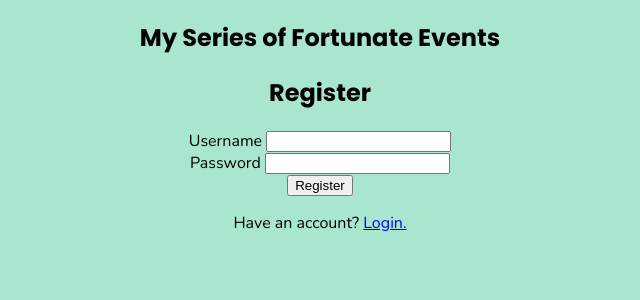
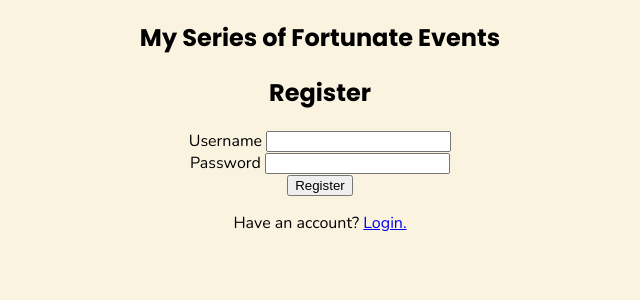
Before and after one commit to zcoder365/MySeriesofFortunateEvents, a Flask app: page /signup in a window 1280 px wide. Shown: the top 300 px of the page, without its empty margins (320-960 px from the left). Run offline with Flask 3, Linux system fonts and the light colour scheme.

Commit message:
update styles.css

```diff
--- a/static/styles.css
+++ b/static/styles.css
@@ -7,6 +7,7 @@
     --sky-blue: #72C6E9;
     --mint-green: #A8E6CF;
     --lavender: #D4A5E5;
+    --off-white: #FAF3E0;
 
     /* fonts */
     --header-font: "Poppins", sans-serif;
@@ -15,7 +16,7 @@
 
 body {
     font-family: var(--body-font);
-    background-color: var(--mint-green);
+    background-color: var(--off-white);
 }
 
 h1, h2, h3, h4, h5, h6 {
```
